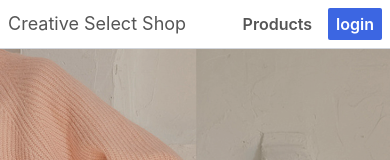
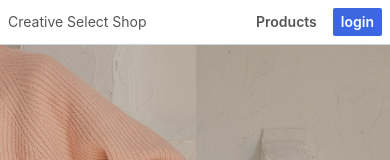
Before and after one commit to feelslikemmmm/creative-select-shop, a React (Create React App) app: page / in a window 390 px wide. Shown: the top 160 px of the page. Built offline with nearby package versions, Linux system fonts and the light colour scheme; no server answers; the database is empty.

Commit message:
feat: update navbar mobile size

```diff
--- a/src/components/Navbar.tsx
+++ b/src/components/Navbar.tsx
@@ -12,11 +12,11 @@ const Navbar = () => {
     <header className="flex justify-between border-b border-gray-300 p-2">
       <Link
         to="/"
-        className="flex items-center text-lg text-[#555555] hover:text-[blue]"
+        className="flex items-center text-sm md:text-lg text-[#555555] hover:text-[blue]"
       >
         <h1>Creative Select Shop</h1>
       </Link>
-      <nav className="flex items-center gap-4 font-semibold  text-md text-[#555555]">
+      <nav className="flex items-center gap-4 font-semibold  text-sm md:text-md text-[#555555]">
         <Link to="/products" className="hover:text-[blue]">
           Products
         </Link>
@@ -26,8 +26,10 @@ const Navbar = () => {
           </Link>
         )}
         {user && user.isAdmin && (
-          <Link to="/products/new" className="text-2xl text-[#555555]">
-            {/* <Link to="/products/new" className="text-md text-[#555555]"> */}
+          <Link
+            to="/products/new"
+            className="text-sm md:text-2xl text-[#555555]"
+          >
             <BsFillPencilFill />
           </Link>
         )}
```
